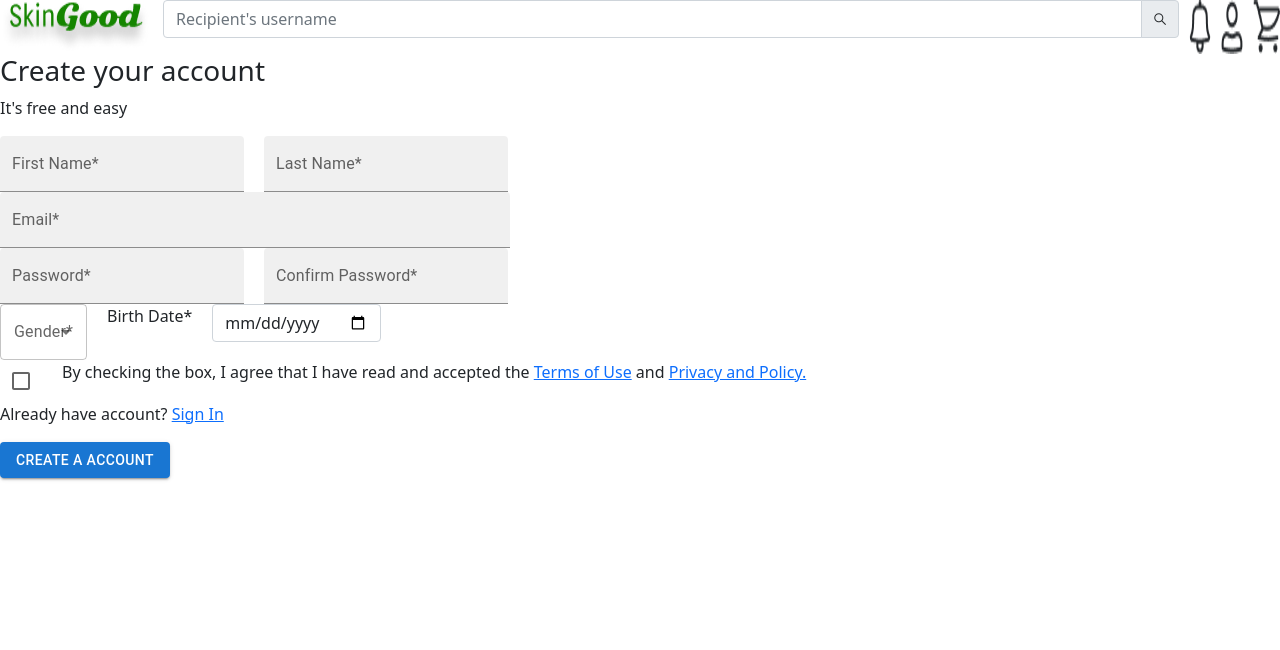
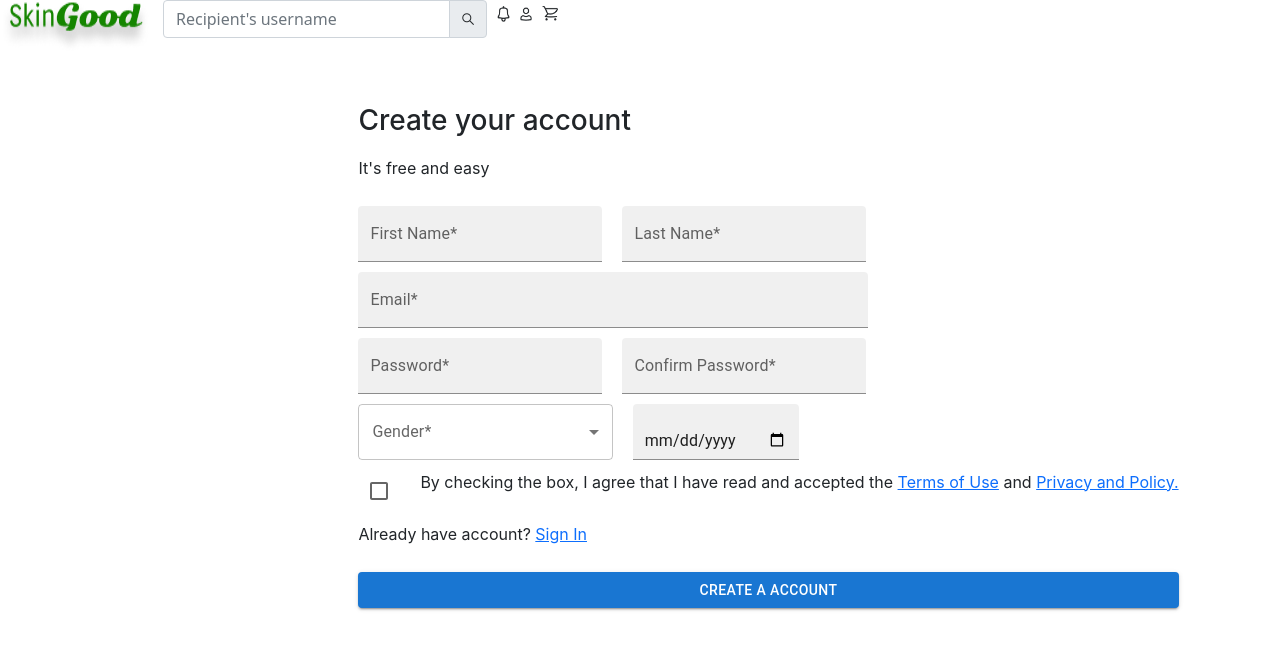
Before and after one commit to VinncentWong/SkinGood-FE, a React (Create React App) app: page /register in a window 1280 px wide. Shown: the top 650 px of the page. Built offline with nearby package versions, Linux system fonts and the light colour scheme; the HTML template or start-up script is replaced by a standard one.

Commit message:
change navbar, combobox, and form control and register page implementation

```diff
--- a/src/Components/ComboBoxComponents.tsx
+++ b/src/Components/ComboBoxComponents.tsx
@@ -1,18 +1,21 @@
-import { Autocomplete, TextField } from "@mui/material"
+import { InputLabel, MenuItem, Select } from "@mui/material"
+import FormControl from '@mui/material/FormControl';
 
-export const ComboBoxComponents = ({options, label} : {
-    options : any
+export const ComboBoxComponents = ({label, className} : {
     label: string
+    className: string
 }) => {
     return(
-        <div>
-            <Autocomplete disablePortal options={options} renderInput=
-            {
-                (params) => {
-                    return <TextField {...params} label={label}></TextField>
-                }
-            }
-     ></Autocomplete>
-        </div>
+        <FormControl className = {className}>
+            <InputLabel id="demo-simple-select-label">{label}</InputLabel>
+            <Select
+            labelId="demo-simple-select-label"
+            id="demo-simple-select"
+            label="Gender"
+            >
+                <MenuItem value={"Male"}>Male</MenuItem>
+                <MenuItem value={"Female"}>Female</MenuItem>
+            </Select>
+        </FormControl>
     )
 }
--- a/src/Components/FormControlComponent.tsx
+++ b/src/Components/FormControlComponent.tsx
@@ -1,13 +1,14 @@
 import { TextField } from "@mui/material"
 
-export const FormControlComponent = ({className, label, placeHolder}: {
+export const FormControlComponent = ({className, label, placeHolder, type}: {
     className: string,
     label: string,
     placeHolder: string,
+    type: string,
 }) : JSX.Element=> {
     return (
         <div>
-            <TextField variant="filled" placeholder={placeHolder} label={label} className={className}></TextField>
+            <TextField type = {type || "text"} variant="filled" placeholder={placeHolder} label={label} className={className}></TextField>
         </div>
     )
 }
--- a/src/Components/Navbar/NavbarComponent.tsx
+++ b/src/Components/Navbar/NavbarComponent.tsx
@@ -20,9 +20,15 @@ export const NavbarComponent = (): JSX.Element => {
                     <img src={IconSearch} alt="icon" className="icon-search"></img>
                 </InputGroup.Text>
             </InputGroup>
-            <img src = {BellIcon} alt="icon"></img>
-            <img src = {PersonIcon} alt="icon"></img>
-            <img src = {ShoppingCartIcon} alt="icon"></img>
+            <a href="https://www.google.com">
+                <img src = {BellIcon} alt="icon"></img>
+            </a>
+            <a href="https://www.google.com">
+                <img src = {PersonIcon} alt="icon"></img>
+            </a>
+            <a href="https://www.google.com">
+                <img src = {ShoppingCartIcon} alt="icon"></img>
+            </a>
         </div>
     );
 }
--- a/src/Pages/RegisterPage.tsx
+++ b/src/Pages/RegisterPage.tsx
@@ -1,5 +1,4 @@
 import { Box, Checkbox } from "@mui/material"
-import { FormControl, FormLabel } from "react-bootstrap"
 import { ButtonComponent } from "../Components/ButtonComponent"
 import { ComboBoxComponents } from "../Components/ComboBoxComponents"
 import { FormControlComponent } from "../Components/FormControlComponent"
@@ -9,26 +8,23 @@ export const RegisterPage = () => {
     return(
         <div>
             <NavbarComponent></NavbarComponent>
-            <Box component="form">
+            <Box component="form" className = "box-register">
                 <h3>Create your account</h3>
                 <p>It's free and easy</p>
                 <div className = "register-box">
-                    <FormControlComponent className="form-control" label="First Name*" placeHolder="Enter your first name"></FormControlComponent>
-                    <FormControlComponent className="form-control" label="Last Name*" placeHolder="Enter your last name"></FormControlComponent>
+                    <FormControlComponent type = "text" className="form-control" label="First Name*" placeHolder="Enter your first name"></FormControlComponent>
+                    <FormControlComponent type = "text" className="form-control" label="Last Name*" placeHolder="Enter your last name"></FormControlComponent>
                 </div>
                 <div className = "register-box">
-                    <FormControlComponent className="form-control-email" label="Email*" placeHolder="Enter your email"></FormControlComponent>
+                    <FormControlComponent type = "email" className="form-control-email" label="Email*" placeHolder="Enter your email"></FormControlComponent>
                 </div>
                 <div className = "register-box">
-                    <FormControlComponent className="form-control" label="Password*" placeHolder="Enter your password"></FormControlComponent>
-                    <FormControlComponent className="form-control" label="Confirm Password*" placeHolder="Enter your password again"></FormControlComponent>
+                    <FormControlComponent type = "password" className="form-control" label="Password*" placeHolder="Enter your password"></FormControlComponent>
+                    <FormControlComponent type = "password" className="form-control" label="Confirm Password*" placeHolder="Enter your password again"></FormControlComponent>
                 </div>
                 <div className = "register-box">
-                    <ComboBoxComponents options={GenderBox} label="Gender*"></ComboBoxComponents>
-                    <FormLabel htmlFor="form-control-date-register">Birth Date*</FormLabel>
-                    <div>
-                        <FormControl className="form-control-date" type="date" id = "form-control-date-register"></FormControl>
-                    </div>
+                    <ComboBoxComponents label="Gender*" className = "form-gender"></ComboBoxComponents>
+                    <FormControlComponent type = "date" className="form-control" placeHolder="DD/MM/YYYY" label=""></FormControlComponent>
                 </div>
                 <div className = "register-box">
                     <Checkbox className = "check-box"></Checkbox>
@@ -40,8 +36,3 @@ export const RegisterPage = () => {
          </div>
     )
 }
-
-export const GenderBox = [
-    {label : "Male"},
-    {label : "Female"}
-]
--- a/src/index.css
+++ b/src/index.css
@@ -1,3 +1,10 @@
+img{
+  max-width: 100%;
+}
+
+p, h1, h2, h3{
+  font-family: 'Inter';
+}
 #landing-page{
   position: absolute;
   width: 100%;
@@ -17,6 +24,7 @@
   display: flex;
   flex-direction: row;
   gap: 20px;
+  align-items: stretch;
 }
 
 .form-control-email{
@@ -28,7 +36,25 @@
 }
 
 #navbar-1{
+  position: absolute;
   display: flex;
   flex-direction: row;
   gap: 10px;
 }
+
+.box-register{
+  display: flex;
+  flex-direction: column;
+  position: absolute;
+  top: 13%;
+  left: 28%;
+  gap: 10px;
+}
+
+.form-gender{
+  width: 31%;
+}
+
+.line-breaker{
+  width: 100%;
+}
```
